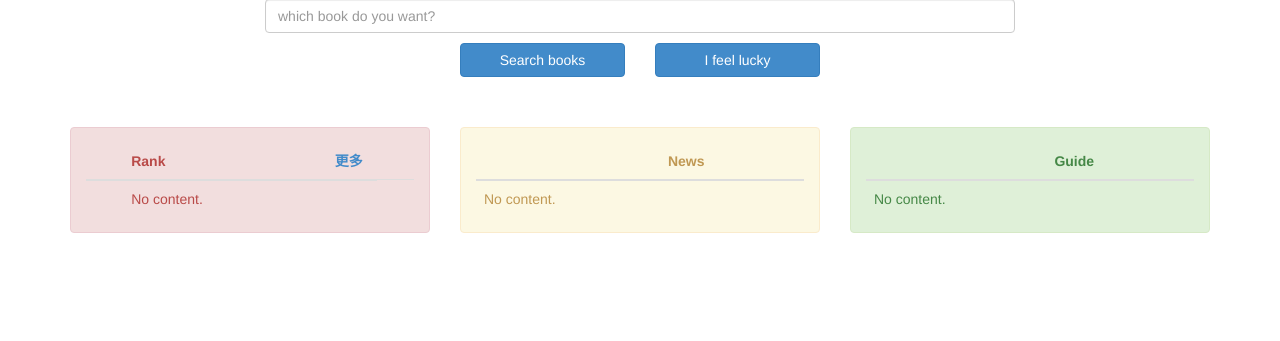
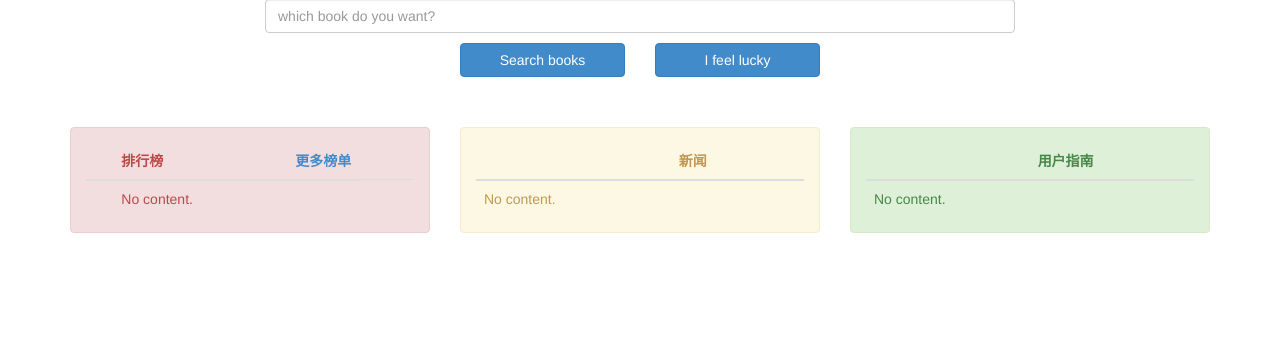
Before and after one commit to fupolarbear/THU-Class-SE-readtogether-lib, a Django app: page / in a window 1280 px wide. Shown: the part 312-653 px from the top of the page. Run offline with Django 3.2, Linux system fonts and the light colour scheme; data that the repository does not hold is empty; parts of the project's set-up code (start-up, migrations or seed data) failed here and were passed over; some libraries are stand-ins or nearby versions.

Commit message:
modify the layout the rank list in index.html, and replace the english tag to chinese

```diff
--- a/thesite/rt/templates/rt/index.html
+++ b/thesite/rt/templates/rt/index.html
@@ -49,8 +49,16 @@
         <thead>
            <tr>
             <th></th>
-            <th>Rank </th>
-            <th style="width:50px"><a href="{% url 'rt:rank' %}">更多</a></th>
+            <th>
+              <div class="row">
+                <div class="col-xs-6 ">
+                  排行榜
+                </div>
+                <div class="col-xs-6 text-right">
+                  <a href="{% url 'rt:rank' %}">更多榜单</a>
+                </div>
+              </div>
+            </th>
 
           </tr>
         </thead>
@@ -58,9 +66,17 @@
 	      {% for item in rank %}
           <tr>
             <td>{{ forloop.counter }}</td>
-            <td><a href="{% url 'rt:book' item.book.id %}">{{ item.book.simple_name }}</a></td>
+            <td>
+              <div class="row">
+                <div class="col-lg-10 col-md-8 col-sm-8  col-xs-9">
+                  <a href="{% url 'rt:book' item.book.id %}">{{ item.book.simple_name|truncatewords:7 }}</a>
+                </div>
+                <div class="col-lg-2 col-md-4 col-sm-4 col-xs-3 text-right">
+                  {{ item.value|floatformat:1 }}
+                </div>
+              </div>
+            </td>
 
-            <td class="ranktd">{{ item.value|floatformat:1 }}</td>
           </tr>
         {% empty %}
           <tr><td></td><td>No content.</td><td></td><td></td></tr>
@@ -75,7 +91,7 @@
         <thead>
           <tr>
             <th></th>
-            <th>News</th>
+            <th>新闻</th>
             <th></th>
           </tr>
         </thead>
@@ -99,7 +115,7 @@
         <thead>
           <tr>
             <th></th>
-            <th>Guide</th>
+            <th>用户指南</th>
             <th></th>
           </tr>
         </thead>
--- a/thesite/rt/templates/rt/info.html
+++ b/thesite/rt/templates/rt/info.html
@@ -33,8 +33,8 @@
       <h3><strong>公告板</strong></h3>
       <!-- Nav tabs -->
       <ul class="nav nav-tabs">
-        <li class="{% if info.get_species_display == "news" %} active {% endif %} {% if info|default:"null" == "null" %} active {% endif %}"><a href="#news" data-toggle="tab">News</a></li>
-        <li class="{% if info.get_species_display == "guide" %} active {% endif %}"><a href="#guide" data-toggle="tab">User Guide</a></li>
+        <li class="{% if info.get_species_display == "news" %} active {% endif %} {% if info|default:"null" == "null" %} active {% endif %}"><a href="#news" data-toggle="tab">新闻</a></li>
+        <li class="{% if info.get_species_display == "guide" %} active {% endif %}"><a href="#guide" data-toggle="tab">用户指南</a></li>
       </ul>
       <!-- Tab panes -->
       <div class="tab-content">
--- a/thesite/rt/templates/rt/rank.html
+++ b/thesite/rt/templates/rt/rank.html
@@ -33,9 +33,10 @@
       <h3><strong>排行榜</strong></h3>
       <!-- Nav tabs -->
       <ul class="nav nav-tabs">
+
+        <li class="active"><a href="#rate" data-toggle="tab">评分排行</a></li>
         <li ><a href="#borrow" data-toggle="tab">借阅排行</a></li>
         <li><a href="#comment" data-toggle="tab">评论排行</a></li>
-        <li class="active"><a href="#rate" data-toggle="tab">评分排行</a></li>
       </ul>
       <!-- Tab panes -->
       <div class="tab-content">
```
